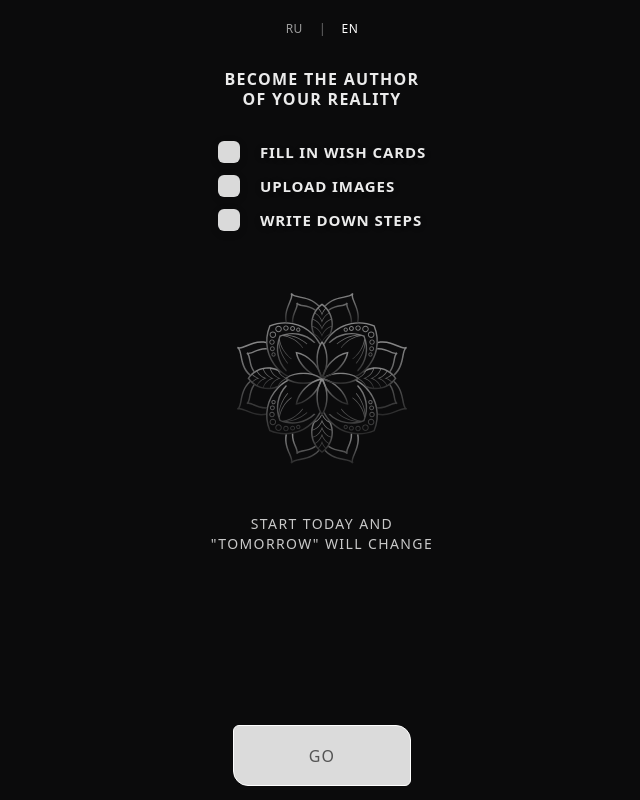
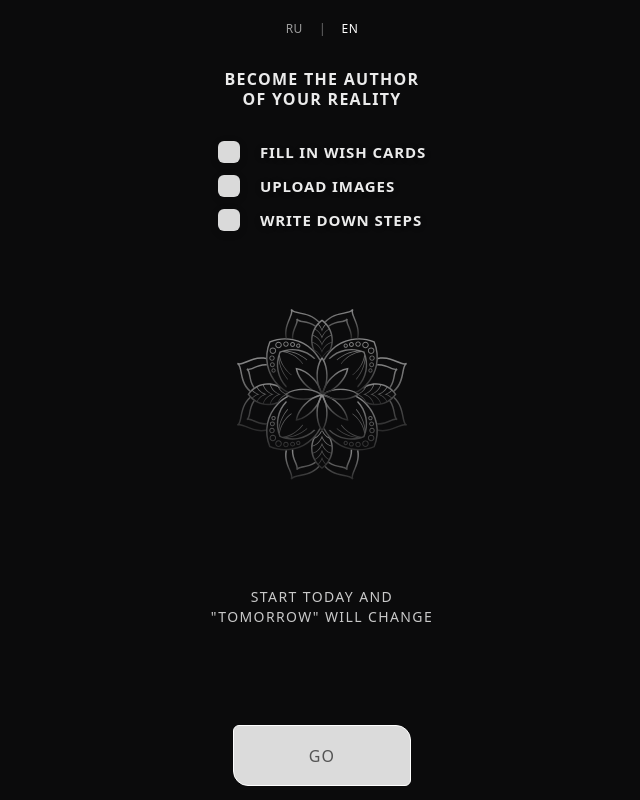
Before and after one commit to Tilkerman/calendar-of-desires, a React (Vite) app: page / in a window 1280 px wide. Both pictures are taken after a click on the button "START". Shown: the whole page, without its empty margins (318-958 px from the left). Built offline with nearby package versions, Linux system fonts and the light colour scheme.

Commit message:
fix: intro lower layout (mandala + footer spacing)

```diff
--- a/src/components/IntroScreen/IntroScreen.css
+++ b/src/components/IntroScreen/IntroScreen.css
@@ -125,7 +125,7 @@
   display: flex;
   justify-content: center;
   /* сдвигаем мандалу чуть ниже середины, не трогая кнопку */
-  margin-top: clamp(18px, 5vh, 44px);
+  margin-top: clamp(28px, 7vh, 72px);
 }
 
 .intro-mandala-img {
@@ -139,7 +139,7 @@
 }
 
 .intro-footer-text {
-  margin: clamp(10px, 3.5vh, 28px) 0 0;
+  margin: 0;
   text-align: center;
   color: rgba(255, 255, 255, 0.78);
   text-transform: uppercase;
@@ -148,6 +148,22 @@
   white-space: pre-line;
   font-weight: 500;
   font-size: 14px;
+}
+
+.intro-lower {
+  width: 100%;
+  display: flex;
+  flex-direction: column;
+  flex: 1;
+}
+
+/* центрируем фразу по вертикали между мандалой и кнопкой */
+.intro-footer-wrap {
+  flex: 1;
+  display: flex;
+  align-items: center;
+  justify-content: center;
+  padding: 0 6px;
 }
 
 .intro-bottom {
--- a/src/components/IntroScreen/IntroScreen.tsx
+++ b/src/components/IntroScreen/IntroScreen.tsx
@@ -53,7 +53,10 @@ export default function IntroScreen({ onGo }: IntroScreenProps) {
           <img className="intro-mandala-img" src={mandalaSvg} alt="" draggable={false} loading="eager" />
         </div>
 
+        <div className="intro-lower">
+          <div className="intro-footer-wrap">
             <p className="intro-footer-text">{t('intro.footer')}</p>
+          </div>
 
           <div className="intro-bottom">
             <button
@@ -65,6 +68,7 @@ export default function IntroScreen({ onGo }: IntroScreenProps) {
               <span className="intro-go-text">{t('intro.go')}</span>
             </button>
           </div>
+        </div>
       </main>
     </div>
   );
```
Lines whose indentation alone changed are shown as unchanged.
